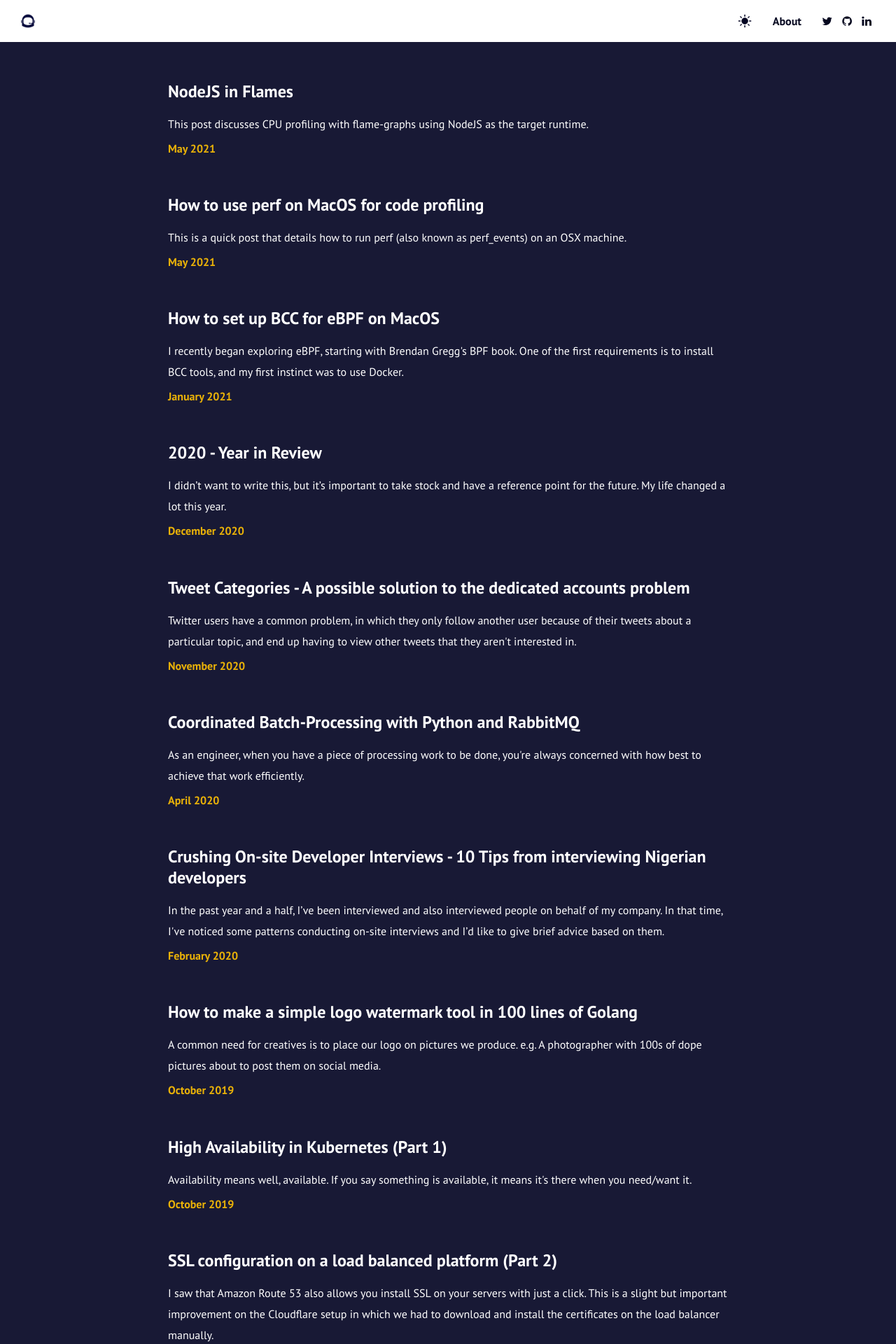
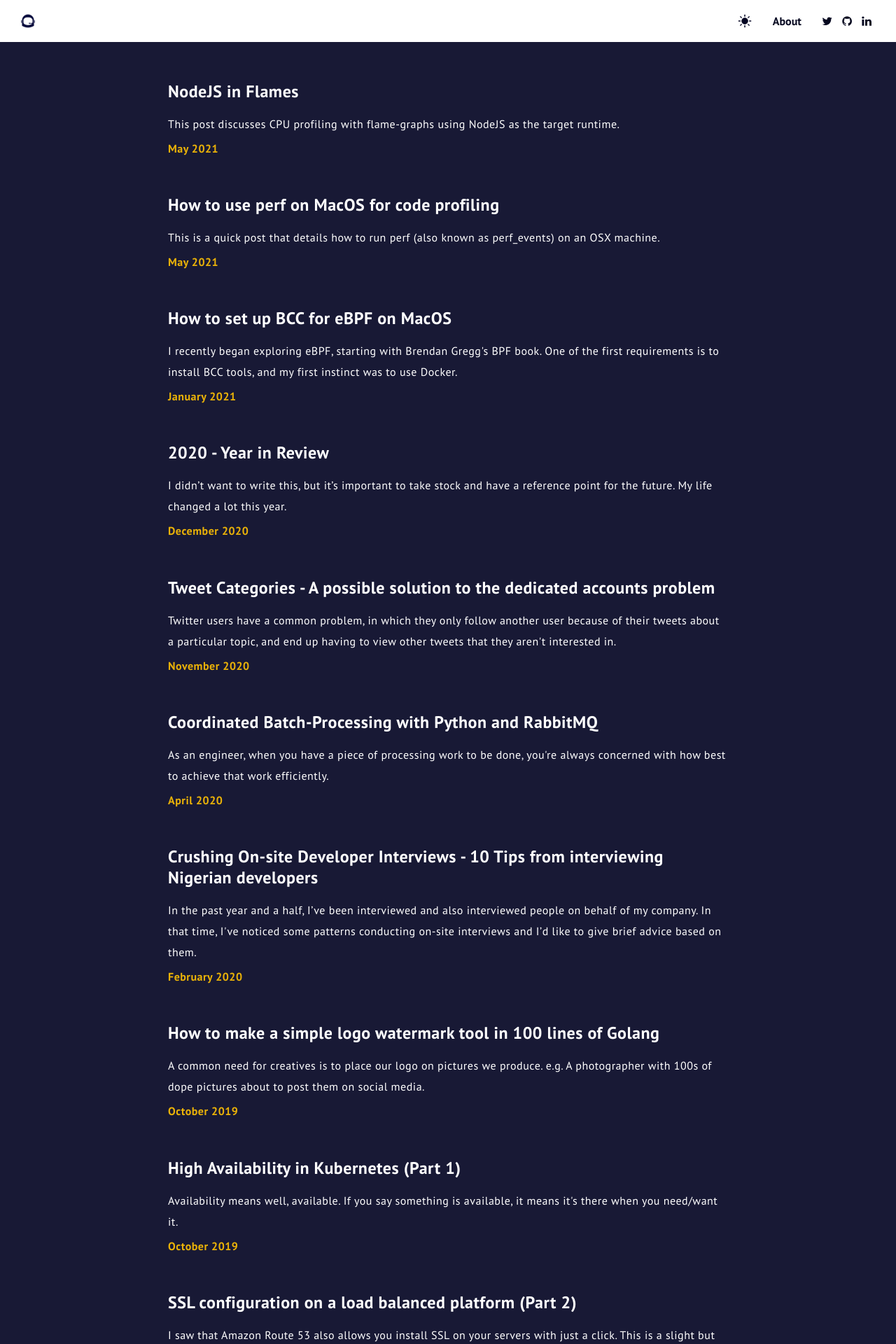
Before and after one commit to OpeOnikute/opeonikute.github.io, a Jekyll site: the page built from index.html, in a window 1280 px wide. Shown: the top 1920 px of the page at 70% size. Built offline with Jekyll 4.4.1, drawn with Linux system fonts in a browser that asks for light colours.

Commit message:
change letter-spacing

```diff
--- a/css/style.css
+++ b/css/style.css
@@ -63,7 +63,7 @@
   margin: auto;
   max-width: 800px;
   line-height: 30px;
-  letter-spacing: normal;
+  letter-spacing: 0.5px;
 }
 
 main h1 {
```
